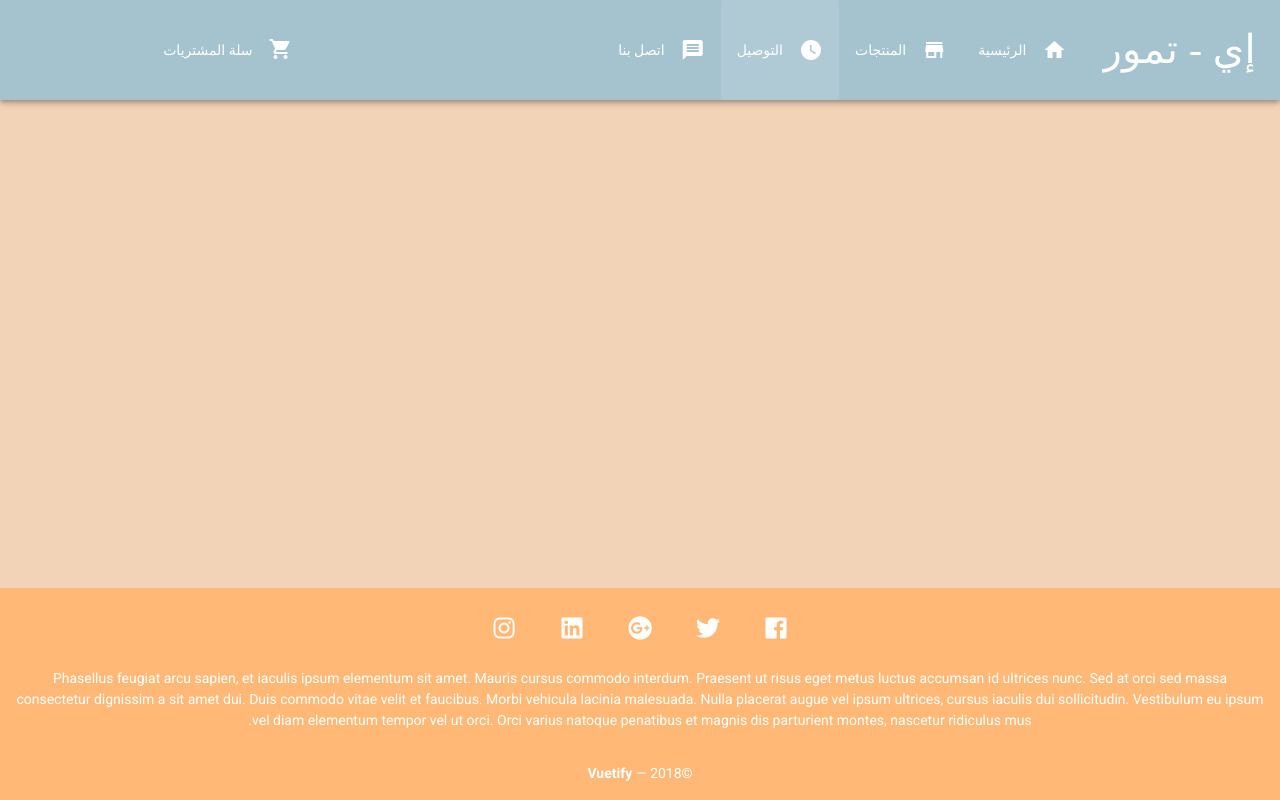
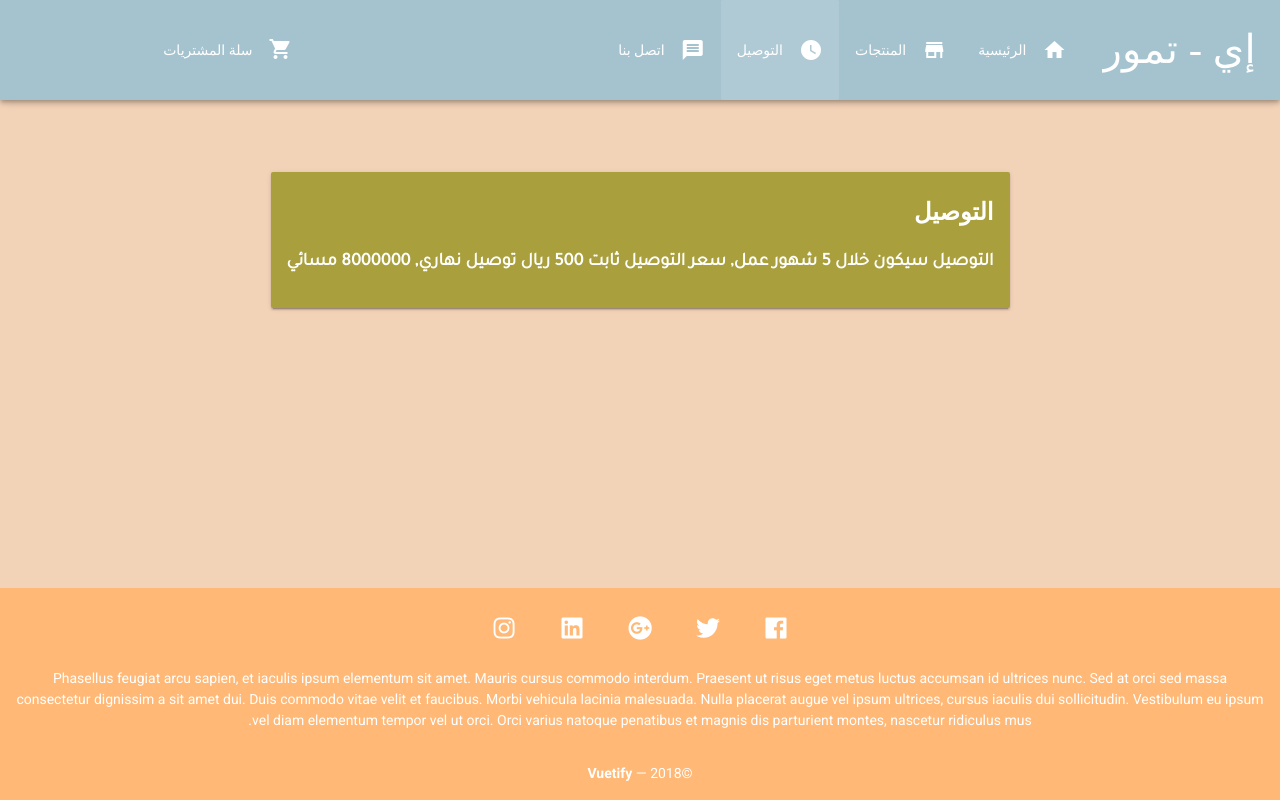
Before and after one commit to aalbani/etmoor, a Vue app: page /Delivery in a window 1280 px wide. Shown: the top 800 px of the page. Built offline with nearby package versions, Linux system fonts and the light colour scheme; a web font is replaced by a local one.

Commit message:
finnished shop styling , delivry page, shop page

```diff
--- a/package.json
+++ b/package.json
@@ -6,6 +6,7 @@
   "private": true,
   "scripts": {
     "dev": "webpack-dev-server --inline --progress --config build/webpack.dev.conf.js",
+
     "start": "npm run dev",
     "e2e": "node test/e2e/runner.js",
     "test": "npm run e2e",
--- a/src/components/ContactUs.vue
+++ b/src/components/ContactUs.vue
@@ -0,0 +1,23 @@
+<template>
+    <v-container class="mt-5">
+      <v-layout row wrap justify-center>
+      <v-flex xs12>
+        <v-select
+          :items="items"
+          v-model="e1"
+          label="اختر نوع"
+
+        ></v-select>
+      </v-flex>
+      </v-layout>
+    </v-container>
+</template>
+
+<style>
+#texts {
+  font-family: 'Tajawal', sans-serif;
+  font-weight: bold ;
+  font-size: large ;
+  color: white ;
+}
+</style>
--- a/src/components/Delivery.vue
+++ b/src/components/Delivery.vue
@@ -0,0 +1,25 @@
+<template>
+    <v-container class="mt-5">
+      <v-layout row wrap justify-center>
+
+        <v-card color="primary">
+          <v-card-title primary-title>
+            <div>
+              <h3 class="headline" id="texts">التوصيل</h3>
+              <br>
+              <p id="texts"> التوصيل سيكون خلال 5 شهور عمل, سعر التوصيل ثابت 500 ريال توصيل نهاري, 8000000 مسائي</p>
+            </div>
+          </v-card-title>
+        </v-card>
+      </v-layout>
+    </v-container>
+</template>
+
+<style>
+#texts {
+  font-family: 'Tajawal', sans-serif;
+  font-weight: bold ;
+  font-size: large ;
+  color: white ;
+}
+</style>
--- a/src/components/Shop.vue
+++ b/src/components/Shop.vue
@@ -3,9 +3,9 @@
 under the box will have add to cart + count -->
 <v-container grid-list-lg >
 
-
-   <v-dialog v-model="dialog" persistent max-width="290">
-    <v-card class="info">
+<v-layout row wrap>
+  <v-dialog v-model="dialog" max-width="290">
+    <v-card>
         <v-card-title class="headline justify-center">{{addProduct.arabicTitle}}</v-card-title>
         <v-layout row wrap class="justify-center">
         <v-btn icon color="error" @click="removeQuantity"><v-icon dark>remove</v-icon></v-btn>
@@ -18,6 +18,8 @@ under the box will have add to cart + count -->
     </v-card-actions>
       </v-card>
     </v-dialog>
+</v-layout>
+
 
     <v-snackbar
       id="snackbar"
@@ -25,29 +27,29 @@ under the box will have add to cart + count -->
       bottom
       vertical
       v-model="snackbar"
-      color="success"
+      color="primary"
     >
        تم اضافة طلبكم بنجاح
-      <v-btn flat color="pink" @click.native="snackbar = false">Close</v-btn>
+      <v-btn flat color="white" @click.native="snackbar = false">Close</v-btn>
     </v-snackbar>
 
   <v-layout row wrap>
-    <v-flex xs6 sm4 lg3 v-for="(product) in products" :key="product.id" >
-      <v-card>
+    <v-flex xs12 sm4 lg3 v-for="(product) in products" :key="product.id" >
+      <v-card color="primary">
         <v-card-media
         height="200px"
         width="200px"
         >
         <img :src="product.datImage">
         </v-card-media>
-        <v-card-title primary-title class="justify-center">
+        <v-card-title primary-title class="justify-center text-xs-center">
         <div class="headline">
          <h4> {{product.arabicTitle}} </h4>
-         <h4> {{product.price}} </h4>
+         <h4> {{product.price}} ر.س </h4>
         </div>
         </v-card-title>
         <v-card-actions class="justify-center">
-          <v-btn @click="basketModal(product)" color="primary" large outline dark>اضافة الى السلة</v-btn>
+          <v-btn @click="basketModal(product)" color="white" large outline dark>اضافة الى السلة</v-btn>
         </v-card-actions>
       </v-card>
     </v-flex>
@@ -129,7 +131,8 @@ under the box will have add to cart + count -->
 .headline {
   font-family: 'Tajawal', sans-serif;
   font-weight: bold ;
-  font-size: large
+  font-size: large ;
+  color: white ;
 }
 
 </style>
```
